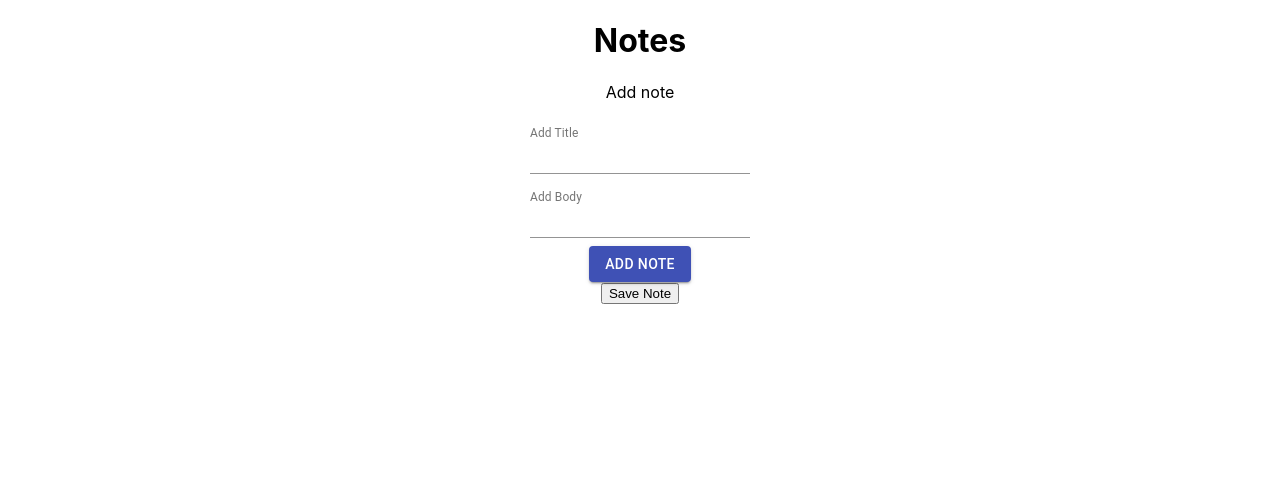
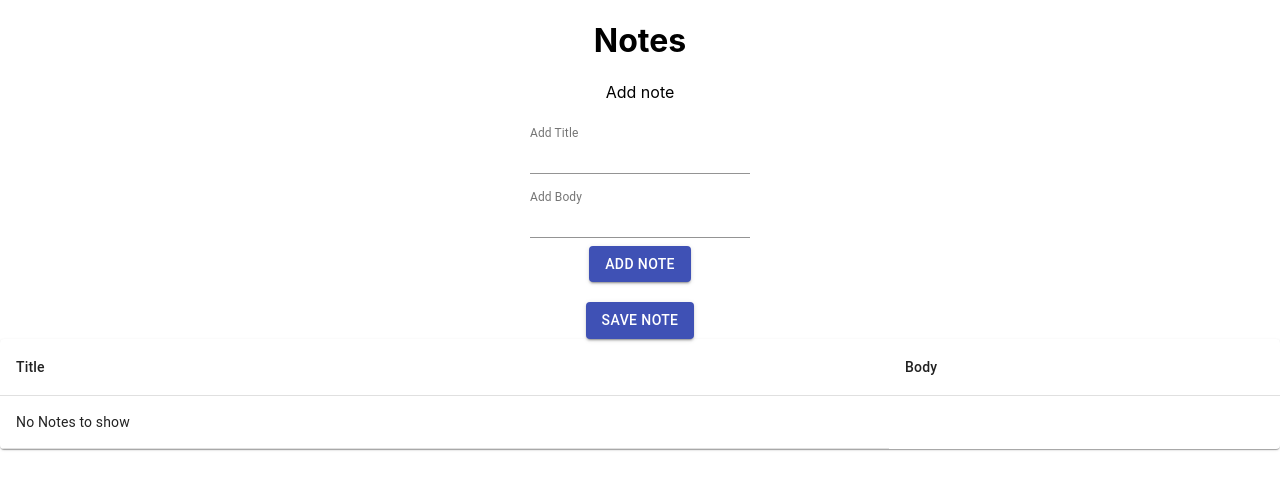
Before and after one commit to vatsalsood/indexeddb, a React (Create React App) app in the folder indexeddb/: page / in a window 1280 px wide. Shown: the top 490 px of the page. Built offline with nearby package versions, Linux system fonts and the light colour scheme.

Commit message:
child component to view notes

```diff
--- a/indexeddb/src/App.js
+++ b/indexeddb/src/App.js
@@ -4,7 +4,7 @@ import { makeStyles } from '@material-ui/core/styles';
 
 import Button from '@material-ui/core/Button';
 import TextField from '@material-ui/core/TextField';
-import { viewNotes } from './viewNotes'
+import { ViewNotes } from './ViewNotes'
 
 import { createDB, addNotes } from './processSave.js';
 
@@ -22,11 +22,12 @@ function App() {
 
   const addNote = (e) => {
     e.preventDefault()
+    console.log("add note called");
     setNotes([
       ...notes,
       { title, body }
-    ])
-    console.log(notes);
+    ]);
+
     setTitle('')
     setBody('')
   }
@@ -45,7 +46,7 @@ function App() {
         <h1>Notes</h1>
 
         <p>Add note</p>
-        <form onSubmit={addNote}>
+        <form>
           <TextField
             id="standard-full-width"
             label="Add Title"
@@ -68,13 +69,25 @@ function App() {
             value={body}
             onChange={(e) => setBody(e.target.value)}
           />
+
           <br />
-          <Button variant="contained" color="primary">Add note</Button>
+
+          <Button variant="contained" color="primary" onClick={addNote}>Add note</Button>
         </form>
-        <button onClick={(e) => { e.preventDefault(); addNotes(notes) }}>Save Note</button>
+
+        <br />
+
+        <Button variant="contained" color="primary"
+          onClick={(e) => {
+            e.preventDefault();
+            addNotes(notes)
+          }}>
+          Save Note
+        </Button>
+
       </div>
 
-      <viewNotes notes={notes} />
+      <ViewNotes notes={notes} />
     </div>
   );
 }
--- a/indexeddb/src/viewNotes.js
+++ b/indexeddb/src/viewNotes.js
@@ -7,7 +7,13 @@ import TableContainer from '@material-ui/core/TableContainer';
 import TableHead from '@material-ui/core/TableHead';
 import TableRow from '@material-ui/core/TableRow';
 import Paper from '@material-ui/core/Paper';
-export const viewNotes = (notes) => {
+
+export const ViewNotes = (props) => {
+    useEffect(() => {
+        console.log("notes are ", typeof notes);
+        console.log("props ", props);
+        // console.log("notes are ", Object.keys(notes).length);
+    });
     return (
         <TableContainer component={Paper}>
             <Table aria-label="simple table">
@@ -18,12 +24,16 @@ export const viewNotes = (notes) => {
                     </TableRow>
                 </TableHead>
                 <TableBody>
-                    {notes.map((note) => (
-                        <TableRow key={note.title}>
-                            <TableCell>{note.title}</TableCell>
-                            <TableCell>{note.body}</TableCell>
-                        </TableRow>
-                    ))}
+                    {props.notes.length ?
+                        props.notes.map((note) => (
+                            <TableRow key={note.title}>
+                                <TableCell>{note.title}</TableCell>
+                                <TableCell>{note.body}</TableCell>
+                            </TableRow>
+                        ))
+                        : <TableRow>
+                            <TableCell>No Notes to show</TableCell>
+                        </TableRow>}
                 </TableBody>
             </Table>
         </TableContainer>
```
